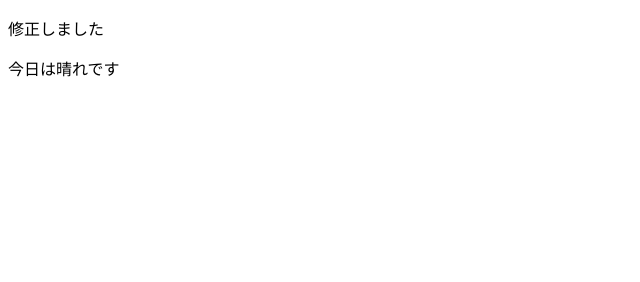
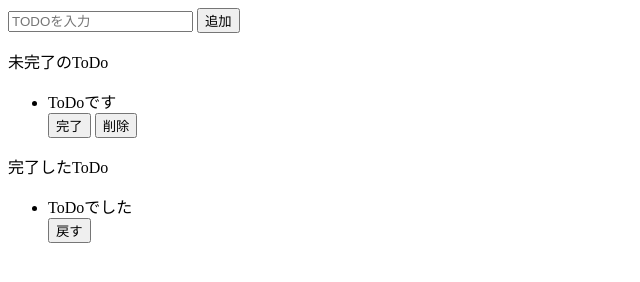
Before and after one commit to yutaka0719/ToDoList1, a plain HTML site: page index.html in a window 1280 px wide. Shown: the whole page, without its empty margins (0-640 px from the left). Drawn offline with Linux system fonts and the light colour scheme.

Commit message:
html作成

```diff
--- a/index.html
+++ b/index.html
@@ -1,14 +1,37 @@
 <!DOCTYPE html>
 <html>
   <head>
-    <title>Parcel Sandbox</title>
+    <title>ToDo(JS)</title>
     <meta charset="UTF-8" />
   </head>
 
   <body>
-    <div id="app"></div>
-    <p>修正しました</p>
-    <p>今日は晴れです</p>
-    <script src="src/index.js"></script>
+		<div></div>
+			<input placeholder="TODOを入力" />
+			<button>追加</button>
+
+		<div>
+			<p>未完了のToDo</p>
+			<ul>
+				<div>
+				<li>ToDoです</li>
+				<button>完了</button>
+				<button>削除</button>
+				</div>
+			<ul>
+		</div>
+
+		<div>
+				<p>完了したToDo</p>
+				<ul>
+					<div>
+					<li>ToDoでした</li>
+					<button>戻す</button>
+					</div>
+				</ul>
+		</div>
+
+		<script src="src/index.js">
+		</script>
   </body>
 </html>
--- a/src/index.js
+++ b/src/index.js
@@ -1,10 +1 @@
 import "./styles.css";
-
-document.getElementById("app").innerHTML = `
-<h1>Hello Vanilla!</h1>
-<div>
-  We use the same configuration as Parcel to bundle this sandbox, you can find more
-  info about Parcel
-  <a href="https://parceljs.org" target="_blank" rel="noopener noreferrer">here</a>.
-</div>
-`;
```
